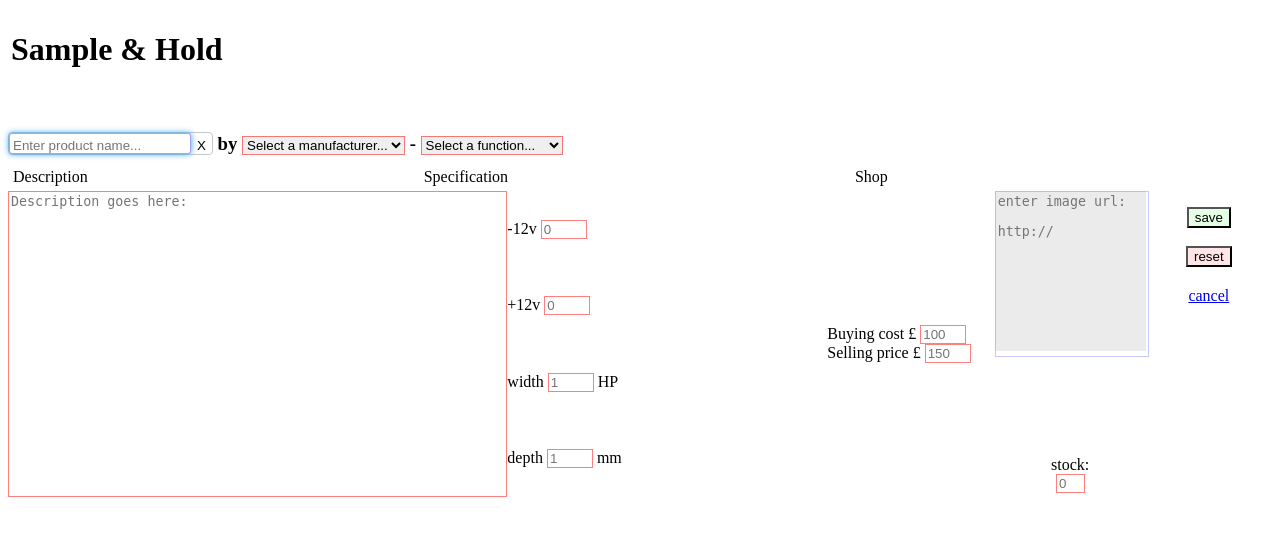
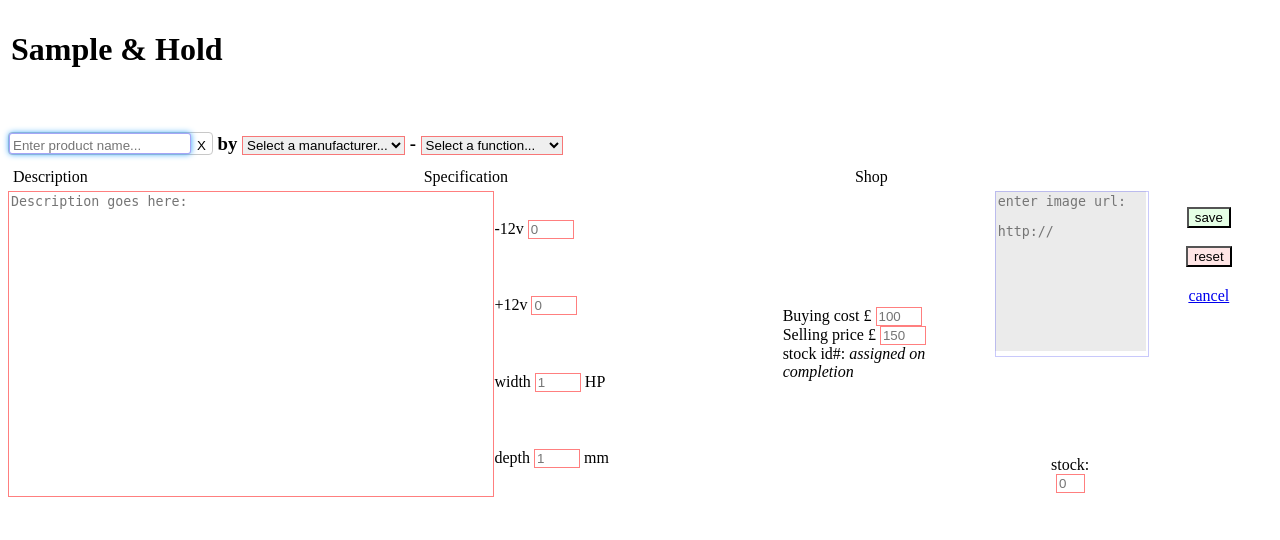
Before and after one commit to dcallus/Sample-n-Hold, a Flask app: page /modules/new in a window 1280 px wide. Shown: the top 540 px of the page. Run offline with Flask 2, Linux system fonts and the light colour scheme; data that the repository does not hold is empty; some libraries are stand-ins or nearby versions; grey boxes are pictures that could not be loaded.

Commit message:
saving before changes

```diff
--- a/sample_hold/static/css/style.css
+++ b/sample_hold/static/css/style.css
@@ -178,6 +178,11 @@ textarea
     text-align: center;
 }
 
+/* non-editable readout */
+#stock-id {
+    margin-top: auto;
+}
+
 #sell {
     margin-top: auto;
     margin-bottom: 1em;
--- a/sample_hold/templates/modules/edit_textarea.html
+++ b/sample_hold/templates/modules/edit_textarea.html
@@ -24,5 +24,9 @@
         <br>
         <label for="buying-cost">Selling price £</label>
         <input class="form-element"  name="selling-price" id="selling-price" type="number" min="1" value = "{{ module.selling_price }}" required>
+        <br>
+        <div id="stock-id">
+        stock id#: {{module.id}}
+    </div>
     </section>
 </fieldset>
--- a/sample_hold/templates/modules/new_textarea.html
+++ b/sample_hold/templates/modules/new_textarea.html
@@ -24,5 +24,9 @@
         <br>
         <label for="buying-cost">Selling price £</label>
         <input class="form-element"  name="selling-price" id="selling-price" type="number" min="1" required placeholder='150'>
+        <br>
+        <div id="stock-id">
+        stock id#: <i>assigned on completion</i>
+    </div>
     </section>
 </fieldset>
```
